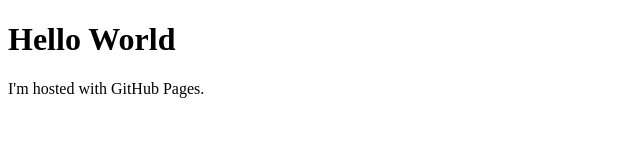
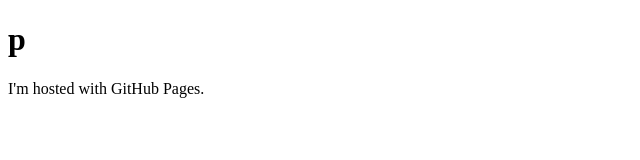
Before and after one commit to ecksdii/ecksdii.github.io, a plain HTML site: page index.html in a window 1280 px wide. Shown: the whole page, without its empty margins (0-640 px from the left). Drawn offline with Linux system fonts and the light colour scheme.

Commit message:
Update index.html

```diff
--- a/index.html
+++ b/index.html
@@ -1,7 +1,7 @@
 <!DOCTYPE html>
 <html>
 <body>
-<h1>Hello World</h1>
+<h1>p</h1>
 <p>I'm hosted with GitHub Pages.</p>
 </body>
 </html>
```
